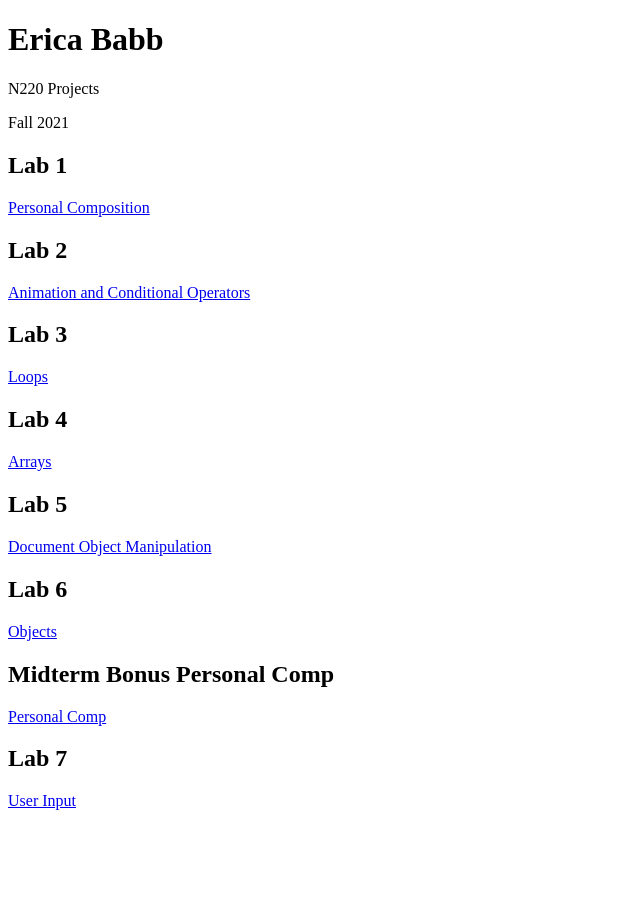
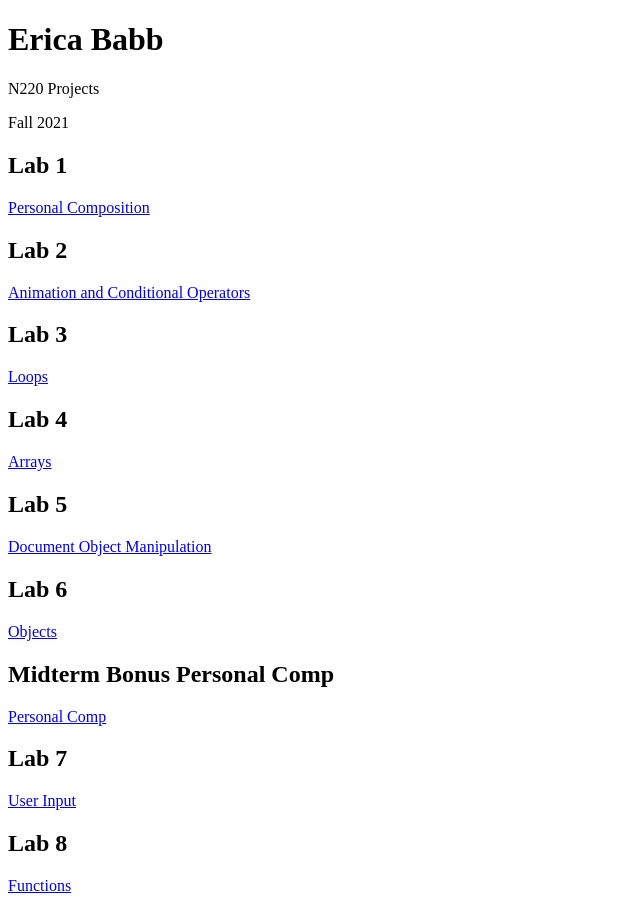
Before and after one commit to EricaBabb/n220fall2021, a plain HTML site: page index.html in a window 1280 px wide. Shown: the whole page, without its empty margins (0-640 px from the left). Before the commit the page ends 818 px from the top, so only its background shows below. Drawn offline with Linux system fonts and the light colour scheme.

Commit message:
lab 8 added to index.html

```diff
--- a/index.html
+++ b/index.html
@@ -34,5 +34,8 @@
     <h2>Lab 7</h2>
     <a href="./labs/lab7/">User Input</a>
 
+    <h2>Lab 8</h2>
+    <a href="./labs/lab8/">Functions</a>
+
 </body>
 </html>
```
